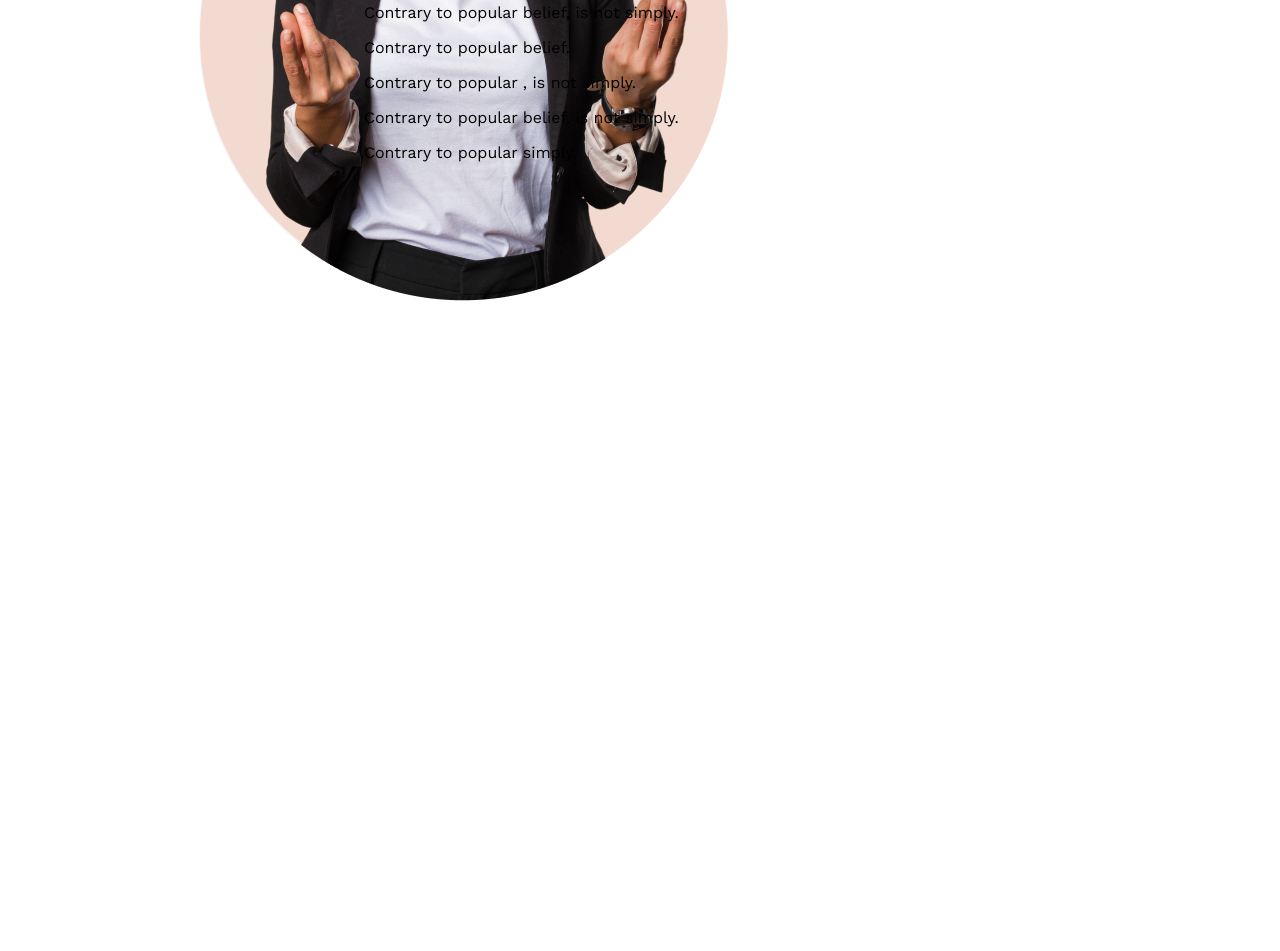
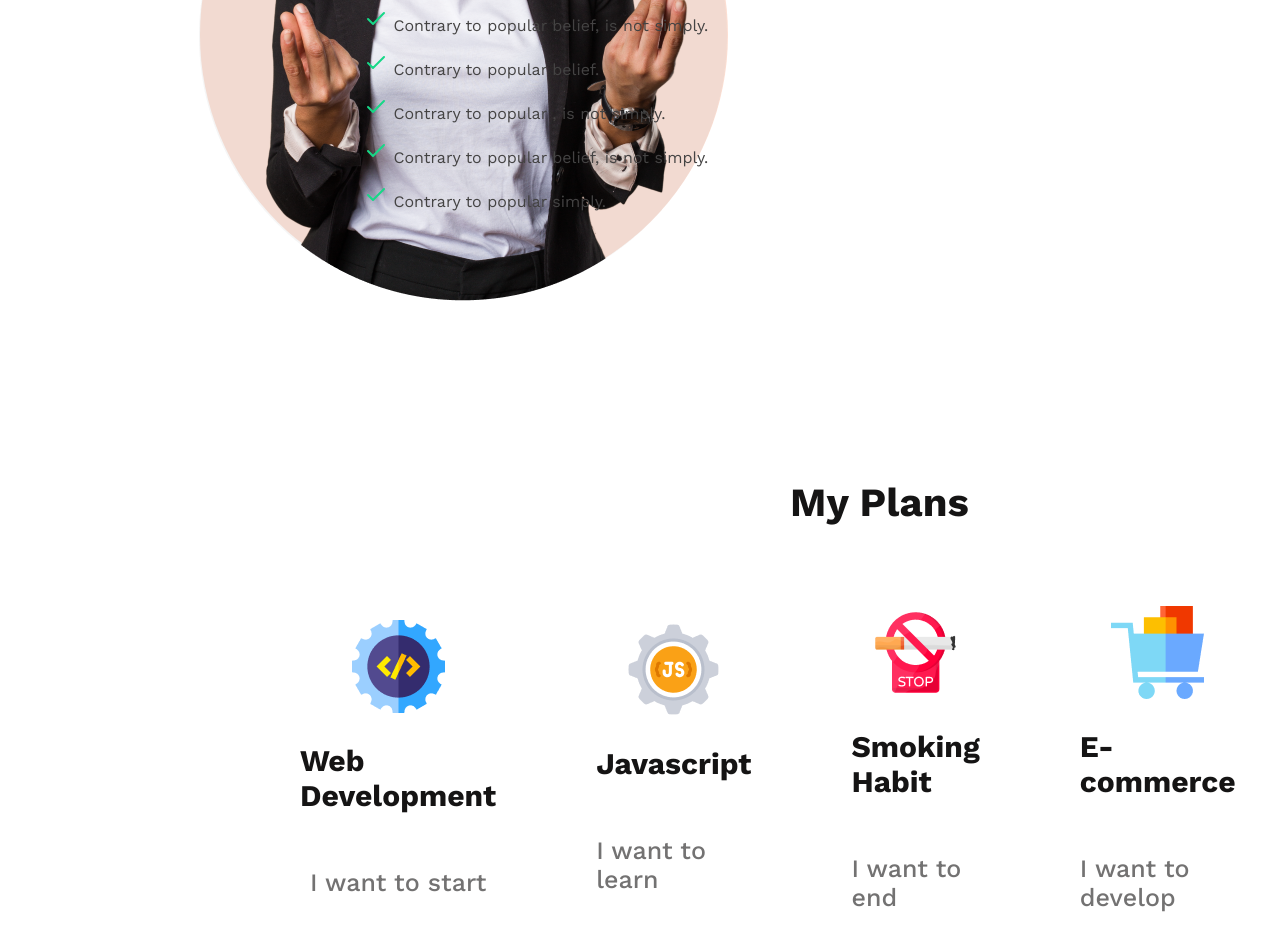
Before and after one commit to SUPTO-1/new-year-new-me, a plain HTML site: page index.html in a window 1280 px wide. Shown: the part 1462-2413 px from the top of the page. Before the commit the page ends 1941 px from the top, so only its background shows below. Drawn offline with nearby package versions, Linux system fonts and the light colour scheme.

Commit message:
plans added

```diff
--- a/index.html
+++ b/index.html
@@ -30,12 +30,49 @@
                 <div class="fail-text">
                     <h1 class="fail-title">My failures of previous year</h1>
                     <p class="fail-description">Contrary to popular belief, Lorem Ipsum is not simply random text. It has roots in a piece of classical Latin literature from 45 BC, making it over 2000 years old. Richard McClintock.</p>
-                    <p class="fail-description-point">Contrary to popular belief, is not simply.</p>
-                    <p class="fail-description-point">Contrary to popular belief.</p>
-                    <p class="fail-description-point">Contrary to popular , is not simply.</p>
-                    <p class="fail-description-point">Contrary to popular belief, is not simply.</p>
-                    <p class="fail-description-point">Contrary to popular simply.</p>
+                    <p class="fail-description-point"><svg xmlns="http://www.w3.org/2000/svg" width="24" height="24" viewBox="0 0 24 24" fill="none">
+                        <path d="M20 6L9 17L4 12" stroke="#16D887" stroke-width="2" stroke-linecap="round" stroke-linejoin="round"/>
+                      </svg> Contrary to popular belief, is not simply.</p>
+                    <p class="fail-description-point"><svg xmlns="http://www.w3.org/2000/svg" width="24" height="24" viewBox="0 0 24 24" fill="none">
+                        <path d="M20 6L9 17L4 12" stroke="#16D887" stroke-width="2" stroke-linecap="round" stroke-linejoin="round"/>
+                      </svg> Contrary to popular belief.</p>
+                    <p class="fail-description-point"><svg xmlns="http://www.w3.org/2000/svg" width="24" height="24" viewBox="0 0 24 24" fill="none">
+                        <path d="M20 6L9 17L4 12" stroke="#16D887" stroke-width="2" stroke-linecap="round" stroke-linejoin="round"/>
+                      </svg> Contrary to popular , is not simply.</p>
+                    <p class="fail-description-point"><svg xmlns="http://www.w3.org/2000/svg" width="24" height="24" viewBox="0 0 24 24" fill="none">
+                        <path d="M20 6L9 17L4 12" stroke="#16D887" stroke-width="2" stroke-linecap="round" stroke-linejoin="round"/>
+                      </svg> Contrary to popular belief, is not simply.</p>
+                    <p class="fail-description-point"><svg xmlns="http://www.w3.org/2000/svg" width="24" height="24" viewBox="0 0 24 24" fill="none">
+                        <path d="M20 6L9 17L4 12" stroke="#16D887" stroke-width="2" stroke-linecap="round" stroke-linejoin="round"/>
+                      </svg> Contrary to popular simply.</p>
                 </div>
+            </div>
+        </section>
+        <section>
+            <div class="plan-section">
+                <h1 class="section-title">My Plans</h1>
+            <div class="plans-container">
+                <div class="plan">
+                    <img class="'img-plan" src="images/icons/web.png" alt="">
+                    <h3 class="plan-title">Web Development</h3>
+                    <p class="plan-description">I want to start</p>
+                </div>
+                <div class="plan">
+                    <img class="'img-plan" src="images/icons/js.png" alt="">
+                    <h3 class="plan-title">Javascript</h3>
+                    <p class="plan-description">I want to learn</p>
+                </div>
+                <div class="plan">
+                    <img class="'img-plan"  src="images/icons/smoke.png" alt="">
+                    <h3 class="plan-title">Smoking Habit</h3>
+                    <p class="plan-description">I want to end</p>
+                </div>
+                <div class="plan">
+                    <img class="'img-plan" src="images/icons/ecom.png" alt="">
+                    <h3 class="plan-title">E-commerce</h3>
+                    <p class="plan-description">I want to develop</p>
+                </div>
+            </div>
             </div>
         </section>
     </main>
--- a/styles/style.css
+++ b/styles/style.css
@@ -94,4 +94,44 @@ body {
   font-size: 16px;
   font-weight: 400;
   width: 416px;
+  margin-top: 26px;
+  margin-bottom: 20px;
 }
+.fail-description-point {
+  color: var(--Dark-02, #444343);
+  font-size: 16px;
+  font-weight: 400;
+  margin-bottom: 10px;
+}
+/* plan section starts */
+.section-title {
+  margin-left: 490px;
+  margin-bottom: 80px;
+  color: var(--Dark-01, #151414);
+  font-size: 40px;
+  font-weight: 700;
+}
+.plan-title {
+  color: var(--Dark-01, #151414);
+  font-size: 30px;
+  font-weight: 700;
+}
+.plan-description {
+  color: var(--Dark-03, #737272);
+  font-size: 25px;
+  font-weight: 500;
+}
+.plan-section {
+  margin-left: 300px;
+  margin-bottom: 150px;
+}
+.plans-container {
+  display: flex;
+}
+.plan {
+  display: flex;
+  flex-direction: column;
+  align-items: center;
+  justify-content: center;
+  margin-right: 100px;
+}
```
